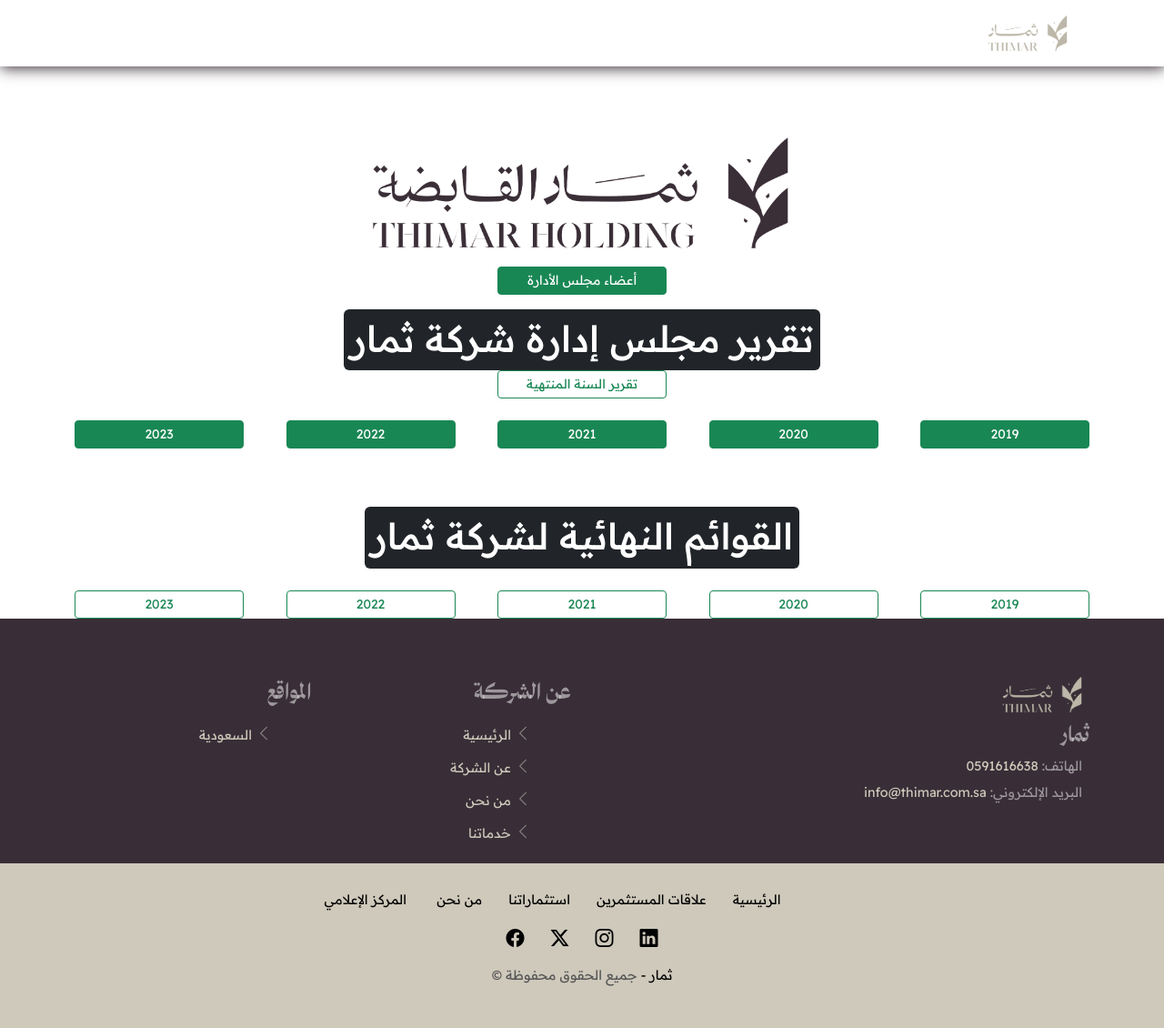
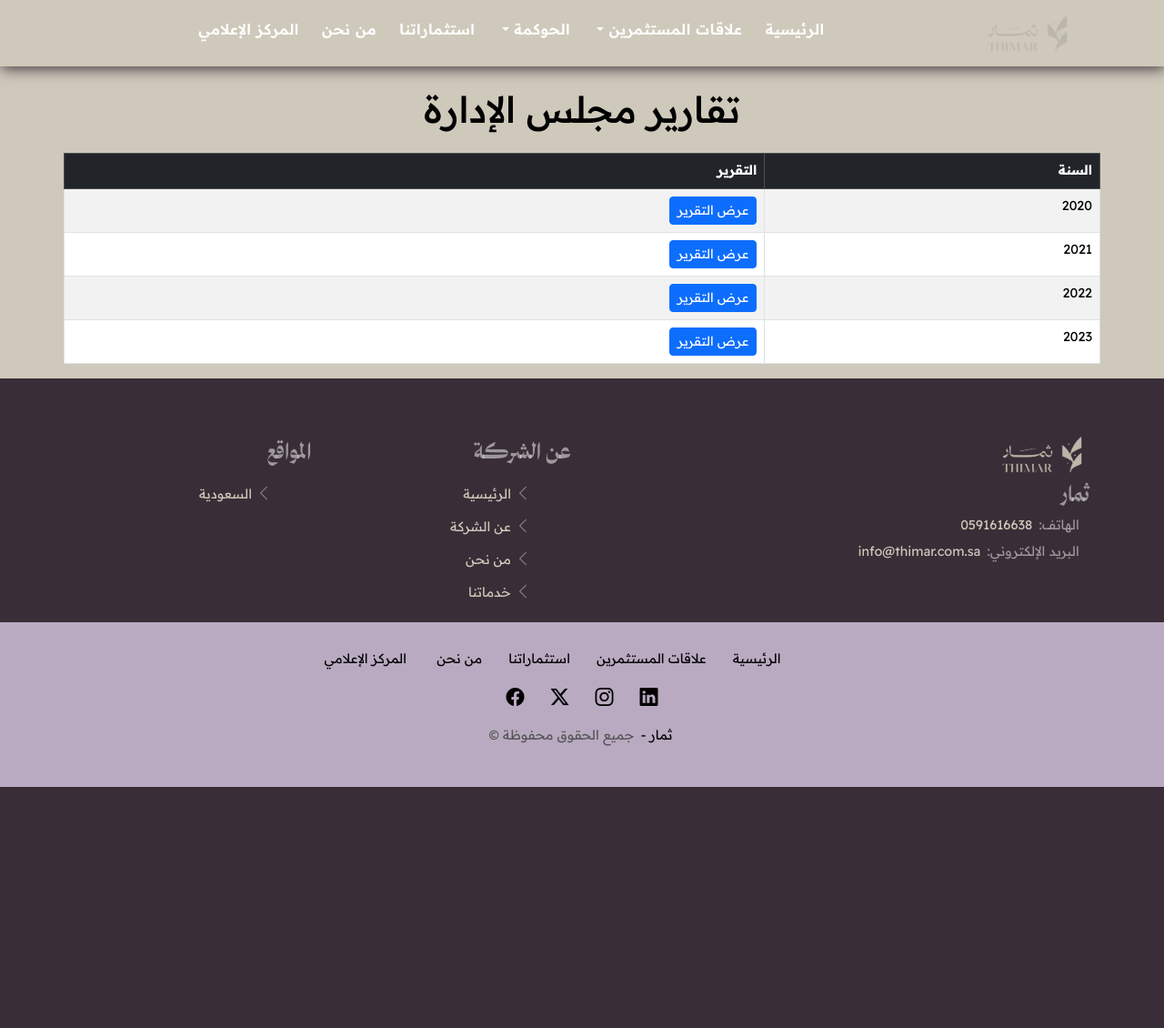
Before and after one commit to Gemy-star/real_state_maal, a Django app: page /reports/ in a window 1280 px wide. Shown: the whole page at 91% size. After the commit the page ends 865 px from the top, so only its background shows below. Run offline with Django 5.2, Linux system fonts and the light colour scheme; some libraries are stand-ins or nearby versions.

Commit message:
add tables

```diff
--- a/main/urls.py
+++ b/main/urls.py
@@ -10,6 +10,7 @@ urlpatterns = [
     # path("", SoonPageView.as_view(), name="soon-page"),
     path("about/", AboutPageView.as_view(), name="about-page"),
     path("reports/", ReportsPageView.as_view(), name="reports-page"),
+    path("maaal/", MaalPageView.as_view(), name="maal-page"),
     path("who-us/", WhoUsPageView.as_view(), name="who-page"),
     path("services/", ServicesPageView.as_view(), name="services-page"),
     path("contact/", ContactPageView.as_view(), name="contact-page"),
--- a/main/views.py
+++ b/main/views.py
@@ -49,6 +49,10 @@ class AboutPageView(TemplateView):
 
 class ReportsPageView(TemplateView):
     template_name = "main/reports.html"
+
+
+class MaalPageView(TemplateView):
+    template_name = "main/maaal.html"
 
 
 class WhoUsPageView(TemplateView):
--- a/templates/main/reports.html
+++ b/templates/main/reports.html
@@ -1,53 +1,87 @@
 {% extends 'base.html' %}
-{% load static %}
+{% load static  %}
+{% block style %}
+<style>
+  .h-40-vh {
+    height: auto;
+    padding-bottom: 2rem;
+}
+  .intro .carousel-item-a {
+    position: relative;
+    height: 110vh;
+}
+  .card-box-ico{
+    padding: 0.95rem !important;
+  }
+  .card-shadow {
+    box-shadow: 1px 1px 2px #392E37 !important;
 
+  }
+  .intro .intro-title {
+    color: #ffffff;
+    font-weight: 700;
+    font-size: 2.01rem !important;
+    text-transform: uppercase;
+}
+  @media (min-width: 992px) {
+    .intro .intro-title {
+        font-size: 3.8rem !important;
+    }
+}
+  .home-who-us {
+    background-color: #CEC9BB !important;
+  }
+  .bg-footer {
+    background-color: #b9aac1;
+  }
+span {
+    margin-inline: 0.2rem !important;
+}
+</style>
+    {% endblock %}
 {% block body %}
-  <main id="main">
-    <section class="agent-single">
-      <div class="container">
-        <div class="row pt-4"></div>
-        <div class="row pt-4">
-          <div class="col-md-12 section-md-t3 pt-4">
-            <div class="agent-info-box pt-4">
-              <div class="agent-content mb-3 d-flex align-items-center pt-4 flex-column">
-                <img class="img-fluid pt-4" style="max-height: 43vh; max-width: 30rem;" src="{% static 'assets/img/logo.png' %}" />
-                         <div class="col-md-12 d-flex justify-content-center pb-3">
-                           <a class="btn btn-sm btn-success col-2 text-white" href="{% static 'ksa.pdf' %}">أعضاء مجلس الأدارة</a>
-                         </div>
-                <span class="badge badge-sm text-bg-dark pt-2" style="height: fit-content; width: fit-content;"><h1 class="text-white">  تقرير مجلس إدارة شركة ثمار </h1></span>
-                <a class="btn btn-sm btn-outline-success col-2" href="{% static 'last_year.pdf' %}"> تقرير السنة المنتهية </a>
-              </div>
+
+<main id="main" class="home-who-us section-agents section-t4" style="height:100%;">
+
+
+    <div class="container pt-4">
+        <div class="row pt-2">
+            <div class="col-sm-12">
+                <div class="row d-flex justify-content-center">
+                  <h1 class="text-center mb-4">تقارير مجلس الإدارة</h1>
+        <table class="table table-striped table-bordered">
+            <thead class="table-dark">
+                <tr>
+                    <th scope="col">السنة</th>
+                    <th scope="col">التقرير</th>
+                </tr>
+            </thead>
+            <tbody>
+                <tr>
+                    <td>2020</td>
+                    <td><a href="{% static 'assets/reports/report_2020.pdf' %}" class="btn btn-primary btn-sm">عرض التقرير</a></td>
+                </tr>
+                <tr>
+                    <td>2021</td>
+                    <td><a href="{% static 'assets/reports/report_2021.pdf' %}" class="btn btn-primary btn-sm">عرض التقرير</a></td>
+                </tr>
+                <tr>
+                    <td>2022</td>
+                    <td><a href="{% static 'assets/reports/report_2022.pdf' %}" class="btn btn-primary btn-sm">عرض التقرير</a></td>
+                </tr>
+                <tr>
+                    <td>2023</td>
+                    <td><a href="{% static 'assets/reports/report_2023.pdf' %}" class="btn btn-primary btn-sm">عرض التقرير</a></td>
+                </tr>
+            </tbody>
+        </table>
+                </div>
             </div>
-          </div>
         </div>
-        <div class="row pt-2">
-          <div class="col-md-12 d-flex justify-content-between">
-             <a class="btn btn-sm btn-success col-2 text-white" href="{% static 'reports/2019.pdf' %}">2019</a>
-              <a class="btn btn-sm btn-success col-2 text-white" href="{% static 'reports/2020.pdf' %}">2020</a>
-            <a class="btn btn-sm btn-success col-2 text-white" href="{% static 'reports/2021.pdf' %}">2021</a>
-              <a class="btn btn-sm btn-success col-2 text-white" href="{% static 'reports/2022.pdf' %}">2022</a>
-              <a class="btn btn-sm btn-success col-2 text-white" href="{% static 'reports/2023.pdf' %}">2023</a>
-          </div>
-        </div>
-              <div class="row pt-4">
-          <div class="col-md-12 section-md-t3 pt-4">
-            <div class="agent-info-box pt-2">
-              <div class="agent-content mb-3 d-flex align-items-center pt-2 flex-column">
-                <span class="badge badge-sm text-bg-dark pt-2" style="height: fit-content; width: fit-content;"><h1 class="text-white">   القوائم النهائية لشركة ثمار </h1></span>
-              </div>
-            </div>
-          </div>
-        </div>
-        <div class="row pt-2">
-          <div class="col-md-12 d-flex justify-content-between">
-             <a class="btn btn-sm btn-outline-success col-2 " href="{% static 'menus/2019.pdf' %}">2019</a>
-              <a class="btn btn-sm btn-outline-success col-2 " href="{% static 'menus/2020.pdf' %}">2020</a>
-            <a class="btn btn-sm btn-outline-success col-2 " href="{% static 'menus/2021.pdf' %}">2021</a>
-              <a class="btn btn-sm btn-outline-success col-2 " href="{% static 'menus/2022.pdf' %}">2022</a>
-              <a class="btn btn-sm btn-outline-success col-2" href="{% static 'menus/2023.pdf' %}">2023</a>
-          </div>
-        </div>
-      </div>
-    </section>
-  </main>
+
+
+
+</main>
+
+
 {% endblock %}
--- a/templates/partials/_navbar.html
+++ b/templates/partials/_navbar.html
@@ -21,9 +21,9 @@
             علاقات المستثمرين
           </a>
           <ul class="dropdown-menu" style="direction:rtl;" aria-labelledby="investorDropdown">
-            <li><a class="dropdown-item" href="{% url 'services-page' %}">تقارير مجلس الأدارة   </a></li>
-            <li><a class="dropdown-item" href="{% url 'privacy-page' %}">الجمعيات العامة لمساهمين الشركة   </a></li>
-            <li><a class="dropdown-item" href="">  القوائم المالية           </a></li>
+            <li><a class="dropdown-item" href="{% url 'reports-page' %}">تقارير مجلس الأدارة   </a></li>
+            <li><a class="dropdown-item" href="{% url 'services-page' %}">الجمعيات العامة لمساهمين الشركة   </a></li>
+            <li><a class="dropdown-item" href="{% url 'maal-page' %}">  القوائم المالية           </a></li>
           </ul>
         </li>
         <li class="nav-item dropdown">
@@ -31,9 +31,9 @@
             الحوكمة
           </a>
           <ul class="dropdown-menu" style="direction:rtl;" aria-labelledby="investorDropdown">
-            <li><a class="dropdown-item" href="{% url 'services-page' %}">النظام السياسي للشركة</a></li>
+            <li><a class="dropdown-item" href="{% static 'assets/thimar_system.pdf' %}">النظام السياسي للشركة</a></li>
             <li><a class="dropdown-item" href="{% url 'privacy-page' %}">سياسة الإبلاغ عن المخالفات</a></li>
-            <li><a class="dropdown-item"  href="{% static 'assets/thimar_system.pdf' %}">سياسة المسؤولية الاجتماعية و مبادرة العمل السياسي            </a></li>
+            <li><a class="dropdown-item"  href="#">سياسة المسؤولية الاجتماعية و مبادرة العمل السياسي            </a></li>
           </ul>
         </li>
         <li class="nav-item">
```
Also changed, not shown: templates/main/maaal.html (added, +87 -0 lines), 8 other files.
